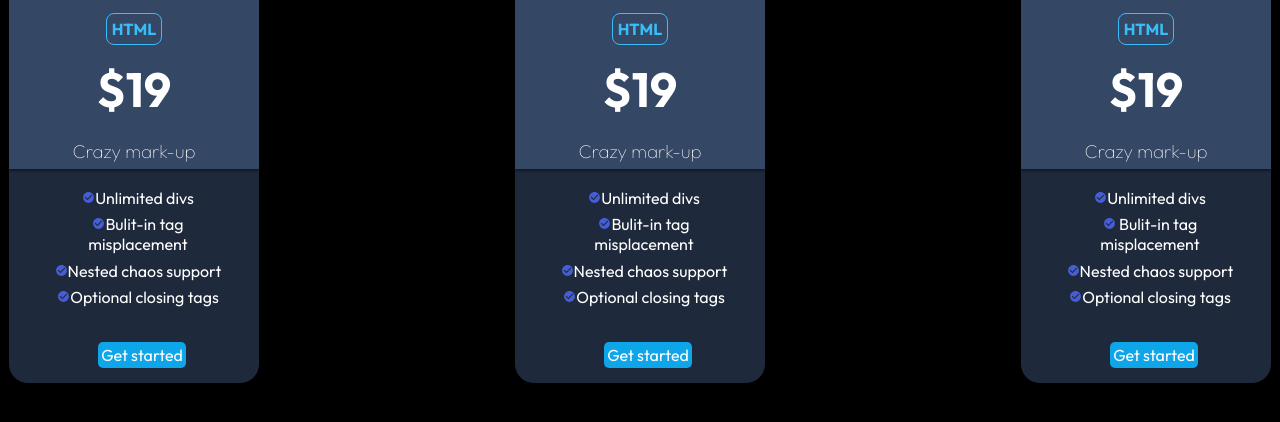
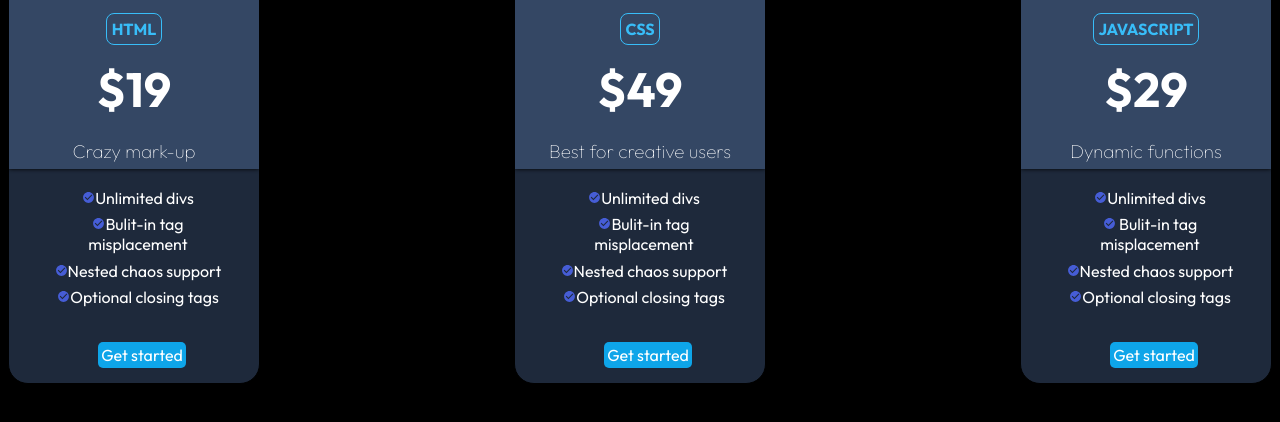
Before and after one commit to fabricio00101/pricing-table, a plain HTML site: page index.html in a window 1280 px wide. Shown: the part 76-498 px from the top of the page. Drawn offline with Linux system fonts and the light colour scheme; a web font is replaced by a local one.

Commit message:
cambios en las tarjetas

```diff
--- a/index.html
+++ b/index.html
@@ -29,9 +29,9 @@
 
     <article class="card-css"><div>
         <img src="./assets/img/css.svg" alt="css" class="logo-css">
-        <h1>HTML</h1>
-        <h2>$19</h2>
-        <h3>Crazy mark-up</h3>
+        <h1>CSS</h1>
+        <h2>$49</h2>
+        <h3>Best for creative users</h3>
         </div>
         <ul>
             <li><img src="./assets/img/check.svg" alt="check">Unlimited divs</li>
@@ -45,9 +45,9 @@
     <article class="card-js">
         <div>
         <img src="./assets/img/js.svg" alt="" class="logo-js">
-        <h1>HTML</h1>
-        <h2>$19</h2>
-        <h3>Crazy mark-up</h3>
+        <h1>JAVASCRIPT</h1>
+        <h2>$29</h2>
+        <h3>Dynamic functions</h3>
         </div>
         <ul>
             <li><img src="./assets/img/check.svg" alt="check">Unlimited divs</li>
```
